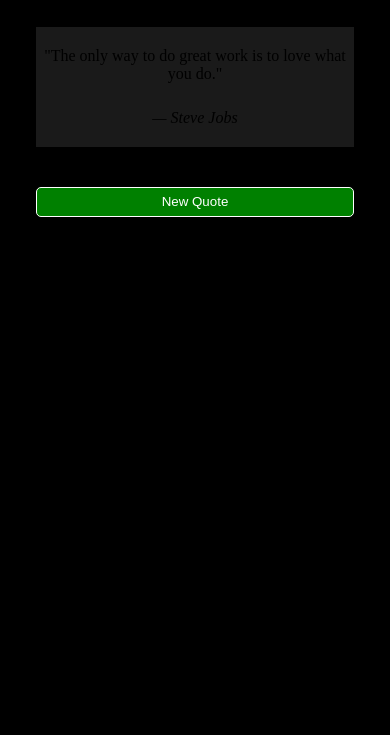
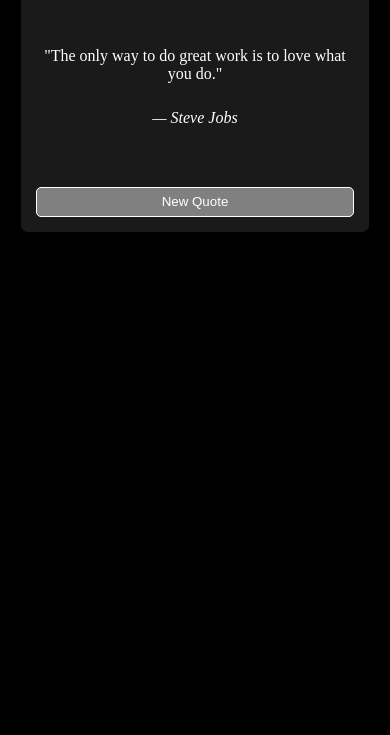
Before and after one commit to abhishekk119/quotegenerator, a plain HTML site: page index.html in a window 390 px wide. Shown: the part 109-844 px from the top of the page. Drawn offline with Linux system fonts and the light colour scheme; no server answers.

Commit message:
Update responsive-styling.css

```diff
--- a/responsive-styling.css
+++ b/responsive-styling.css
@@ -11,12 +11,13 @@
     display: flex;
     flex-direction: column;
     justify-content: space-between;
+    background-color: #1a1a1a;
 }
 
 #newquotebtn {
     border: solid 1px;
     border-radius: 5px;
-    background-color: green;
+    background-color: gray;
     color: white;
     height: 30px;
     margin-top: 20px;
@@ -39,10 +40,12 @@ body {
 #quotes {
     font-size: 1.2rem;
     margin-bottom: 10px;
+    color: white;
 }
 
 #quote-author {
     font-style: italic;
+    color: white;
 }
 
 /* Responsive adjustments */
```
